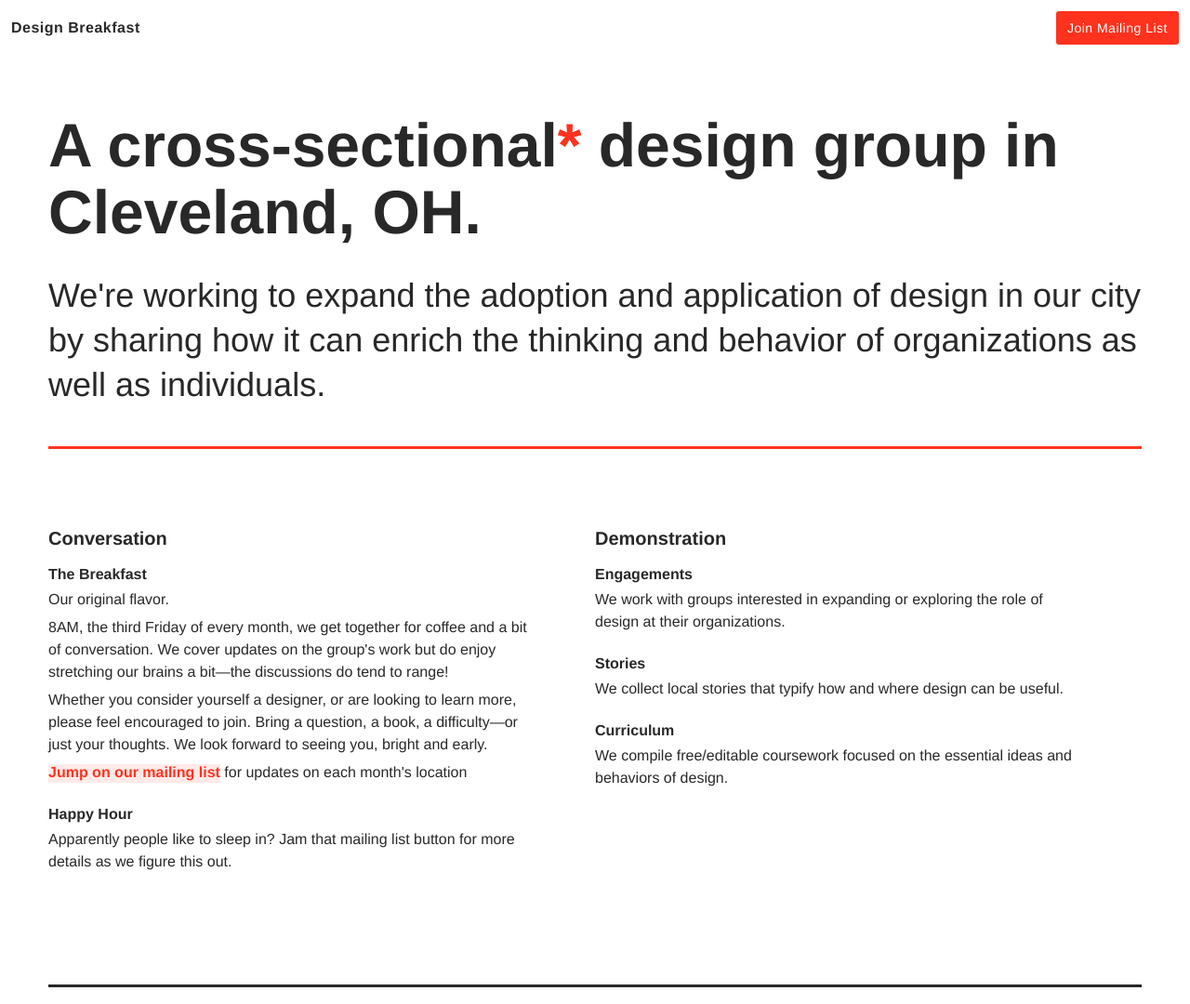
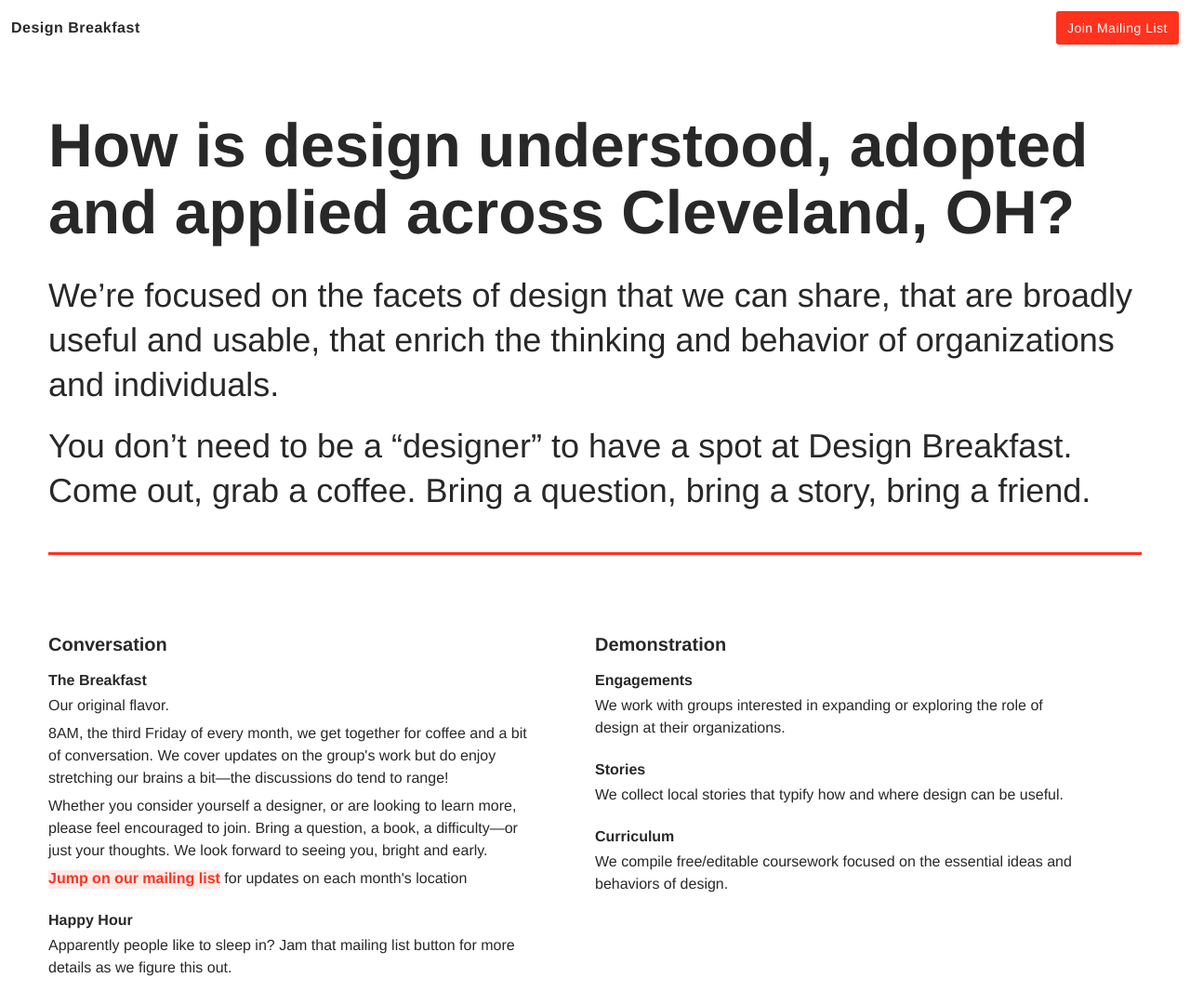
Before and after one commit to thewizisthebiz/RBR_site, a plain HTML site: page index.html in a window 1280 px wide. Shown: the top 1080 px of the page at 93% size. Drawn offline with nearby package versions, Linux system fonts and the light colour scheme.

Commit message:
updating copy

```diff
--- a/index.html
+++ b/index.html
@@ -38,11 +38,11 @@
         </nav>
         <div class="l-oneCol--1200">
             <main class="c-billboard">
-                <h1 class="c-billboard__title">A cross-sectional<a href="#star" class="c-billboard__title--red">*</a> design group in Cleveland, OH.</h1>
-                <h2 class="c-billboard__sub">We're working to expand the adoption and application of design in our city by sharing how it can enrich the thinking and behavior of  organizations as well as individuals.</h2>
+                <h1 class="c-billboard__title">How is design understood, adopted and applied across Cleveland, OH?</h1>
+                <h2 class="c-billboard__sub">We’re focused on the facets of design that we can share, that are broadly useful and usable, that enrich the thinking and behavior of organizations and individuals.</h2>
+                <h2 class="c-billboard__sub">You don’t need to be a “designer” to have a spot at Design Breakfast. Come out, grab a coffee. Bring a question, bring a story, bring a friend.</h2>
 <!--
-                <p class="c-billboard__text">Existing simultaneously as a practice, a process and an approach, design helps describe problems, uncover opportunities, reduce risk, and generate value.</p>
-                <p class="c-billboard__text">Design can help build and better  communities, but not without you.</p>
+                <p class="c-billboard__text">Existing simultaneously as a practice, a process and an approach, design helps describe problems, uncover opportunities, reduce risk, and generate greater value.</p>
  -->
                 <div class="c-billboard__columns">
                     <ul class="l-twoCol">
@@ -81,11 +81,11 @@
                         </li>
                     </ul>
                 </div>
-                <section class="c-disclaimer" id="star">
+<!--                 <section class="c-disclaimer" id="star">
                     <h3 class="c-disclaimer__star">*</h3>
                     <h3 class="c-title1">Cross-sectional? Wha?</h3>
-                    <p class="c-disclaimer__text">We're interested in what people engaged in design—whatever shape it may take—have in common. We'd like to span across, and beyond, professional organizations. Even if you're not "a designer", you have a spot at Design Breakfast.</p>
-                </section>
+                    <p class="c-disclaimer__text"> We'd like to span across, and beyond, professional organizations. Even if you're not "a designer", you have a spot at Design Breakfast.</p>
+                </section> -->
             </main>
         </div>
 
--- a/styles/6_components/_billboard.scss
+++ b/styles/6_components/_billboard.scss
@@ -15,14 +15,19 @@
 
 .c-billboard__sub{
 	@extend %ac-display2;
-	margin-bottom: unit(30);
-	padding-bottom: unit(42);
-	border-bottom: rem(3) solid $color--red;
-
+	margin-bottom: unit(18);
 	@media screen and (min-width: $tablet--sm){
 		width: 100%;
 	}
 }
+
+.c-billboard__sub + .c-billboard__sub{
+	margin-bottom: unit(30);
+	padding-bottom: unit(42);
+
+		border-bottom: rem(3) solid $color--red;
+	}
+
 
 .c-billboard__text{
 	@extend %ac-text--large;
@@ -40,7 +45,7 @@
 .c-billboard__columns{
 	margin: unit(84) 0;
 	padding-bottom: unit(96);
-	border-bottom: rem(3) solid $color--offBlack;
+	//border-bottom: rem(3) solid $color--offBlack;
 }
 
 .c-billboard__col{
```
Also changed, not shown: styles/application.css, 1 other file.
